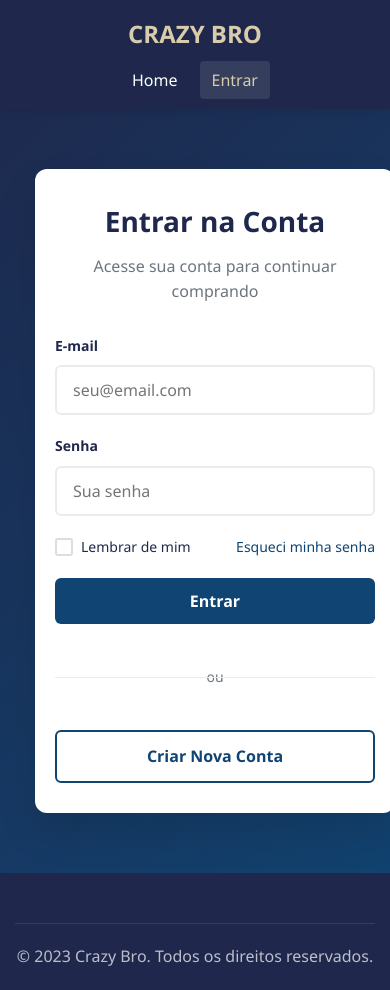
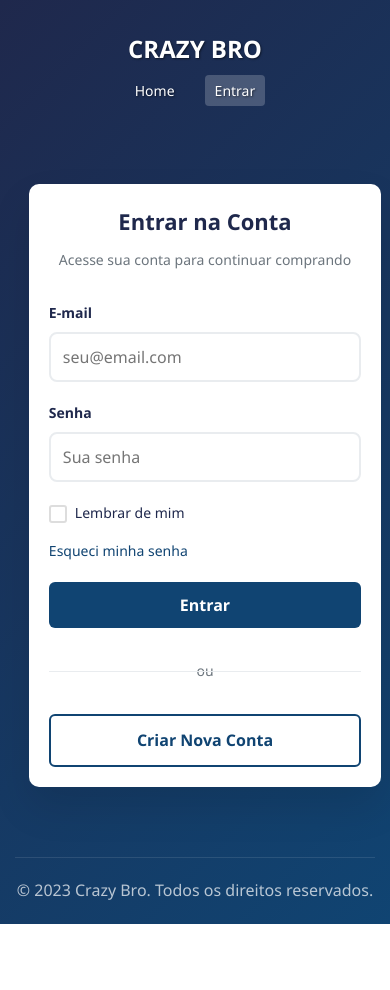
Before and after one commit to lukxz1/crazybro, a plain HTML site: page login.html in a window 390 px wide. After the commit the page ends 924 px from the top, so only its background shows below. Drawn offline with Linux system fonts and the light colour scheme.

Commit message:
Update styles.css

```diff
--- a/styles.css
+++ b/styles.css
@@ -1542,4 +1542,276 @@ footer {
     .support-options {
         grid-template-columns: 1fr;
     }
-}
+
+}
+
+/* ==================== RESPONSIVIDADE DO LOGIN ==================== */
+
+.auth-page {
+    min-height: 100vh;
+    display: flex;
+    flex-direction: column;
+    background: linear-gradient(135deg, var(--primary-dark), var(--primary-medium));
+}
+
+.auth-container-wrapper {
+    flex: 1;
+    display: flex;
+    align-items: center;
+    justify-content: center;
+    padding: 20px;
+    width: 100%;
+}
+
+.auth-container {
+    background: white;
+    border-radius: 12px;
+    padding: 30px;
+    box-shadow: 0 20px 40px rgba(0, 0, 0, 0.1);
+    width: 100%;
+    max-width: 400px;
+    margin: 0 auto;
+}
+
+/* Header responsivo */
+.auth-page header {
+    background-color: transparent;
+    box-shadow: none;
+    position: relative;
+}
+
+.auth-page .header-content {
+    padding: 15px 0;
+}
+
+.auth-page .logo {
+    color: white;
+    text-shadow: 1px 1px 2px rgba(0, 0, 0, 0.5);
+}
+
+.auth-page nav ul li a {
+    color: white;
+    text-shadow: 1px 1px 2px rgba(0, 0, 0, 0.5);
+}
+
+.auth-page nav ul li a.active {
+    background-color: rgba(255, 255, 255, 0.2);
+}
+
+/* Formulário responsivo */
+.auth-form {
+    display: flex;
+    flex-direction: column;
+    gap: 20px;
+}
+
+.form-group input {
+    width: 100%;
+    padding: 15px;
+    border: 2px solid #e9ecef;
+    border-radius: 8px;
+    font-size: 16px;
+    transition: all 0.3s;
+    box-sizing: border-box;
+}
+
+.form-group input:focus {
+    outline: none;
+    border-color: var(--primary-medium);
+    box-shadow: 0 0 0 3px rgba(16, 68, 114, 0.1);
+}
+
+/* Opções do formulário responsivas */
+.form-options {
+    display: flex;
+    justify-content: space-between;
+    align-items: center;
+    flex-wrap: wrap;
+    gap: 10px;
+    font-size: 14px;
+}
+
+.checkbox {
+    display: flex;
+    align-items: center;
+    gap: 8px;
+    cursor: pointer;
+}
+
+.forgot-password {
+    color: var(--primary-medium);
+    text-decoration: none;
+}
+
+.forgot-password:hover {
+    text-decoration: underline;
+}
+
+/* Botões responsivos */
+.btn-full {
+    width: 100%;
+    padding: 15px;
+    font-size: 16px;
+    min-height: 50px;
+}
+
+/* Divisor */
+.auth-divider {
+    text-align: center;
+    position: relative;
+    margin: 10px 0;
+}
+
+.auth-divider::before {
+    content: '';
+    position: absolute;
+    top: 50%;
+    left: 0;
+    right: 0;
+    height: 1px;
+    background-color: #e9ecef;
+}
+
+.auth-divider span {
+    background-color: white;
+    padding: 0 15px;
+    color: var(--gray-medium);
+    font-size: 14px;
+}
+
+/* Footer do auth */
+.auth-page footer {
+    background-color: transparent;
+    color: white;
+    padding: 20px 0;
+}
+
+.auth-page .copyright {
+    color: rgba(255, 255, 255, 0.7);
+}
+
+/* ==================== MEDIA QUERIES ESPECÍFICAS ==================== */
+
+/* Tablets */
+@media (max-width: 768px) {
+    .auth-container {
+        padding: 25px;
+        margin: 20px;
+    }
+
+    .auth-header h1 {
+        font-size: 24px;
+    }
+
+    .form-options {
+        flex-direction: column;
+        align-items: flex-start;
+        gap: 15px;
+    }
+
+    .auth-page nav ul {
+        gap: 10px;
+    }
+
+    .auth-page nav ul li {
+        margin-left: 10px;
+    }
+}
+
+/* Celulares */
+@media (max-width: 480px) {
+    .auth-container-wrapper {
+        padding: 10px;
+        align-items: flex-start;
+        padding-top: 40px;
+    }
+
+    .auth-container {
+        padding: 20px;
+        margin: 10px;
+        border-radius: 10px;
+    }
+
+    .auth-header h1 {
+        font-size: 22px;
+    }
+
+    .auth-header p {
+        font-size: 14px;
+    }
+
+    .form-group input {
+        padding: 12px;
+        font-size: 16px; /* Importante para iOS */
+    }
+
+    .btn-full {
+        padding: 12px;
+        min-height: 44px; /* Tamanho mínimo para toque */
+    }
+
+    /* Header mobile */
+    .auth-page .header-content {
+        flex-direction: column;
+        gap: 10px;
+    }
+
+    .auth-page nav ul {
+        justify-content: center;
+        flex-wrap: wrap;
+    }
+
+    .auth-page nav ul li {
+        margin: 0 5px;
+    }
+
+    .auth-page nav ul li a {
+        padding: 6px 10px;
+        font-size: 14px;
+    }
+}
+
+/* Celulares muito pequenos */
+@media (max-width: 360px) {
+    .auth-container {
+        padding: 15px;
+        margin: 5px;
+    }
+
+    .auth-header h1 {
+        font-size: 20px;
+    }
+
+    .form-group input {
+        padding: 10px;
+    }
+
+    .auth-page nav ul {
+        gap: 5px;
+    }
+
+    .auth-page nav ul li a {
+        padding: 5px 8px;
+        font-size: 12px;
+    }
+}
+
+/* Orientação paisagem em celulares */
+@media (max-height: 500px) and (orientation: landscape) {
+    .auth-container-wrapper {
+        padding-top: 10px;
+        padding-bottom: 10px;
+    }
+
+    .auth-container {
+        padding: 20px;
+    }
+
+    .auth-form {
+        gap: 15px;
+    }
+
+    .form-group input {
+        padding: 10px 12px;
+    }
+}
```
